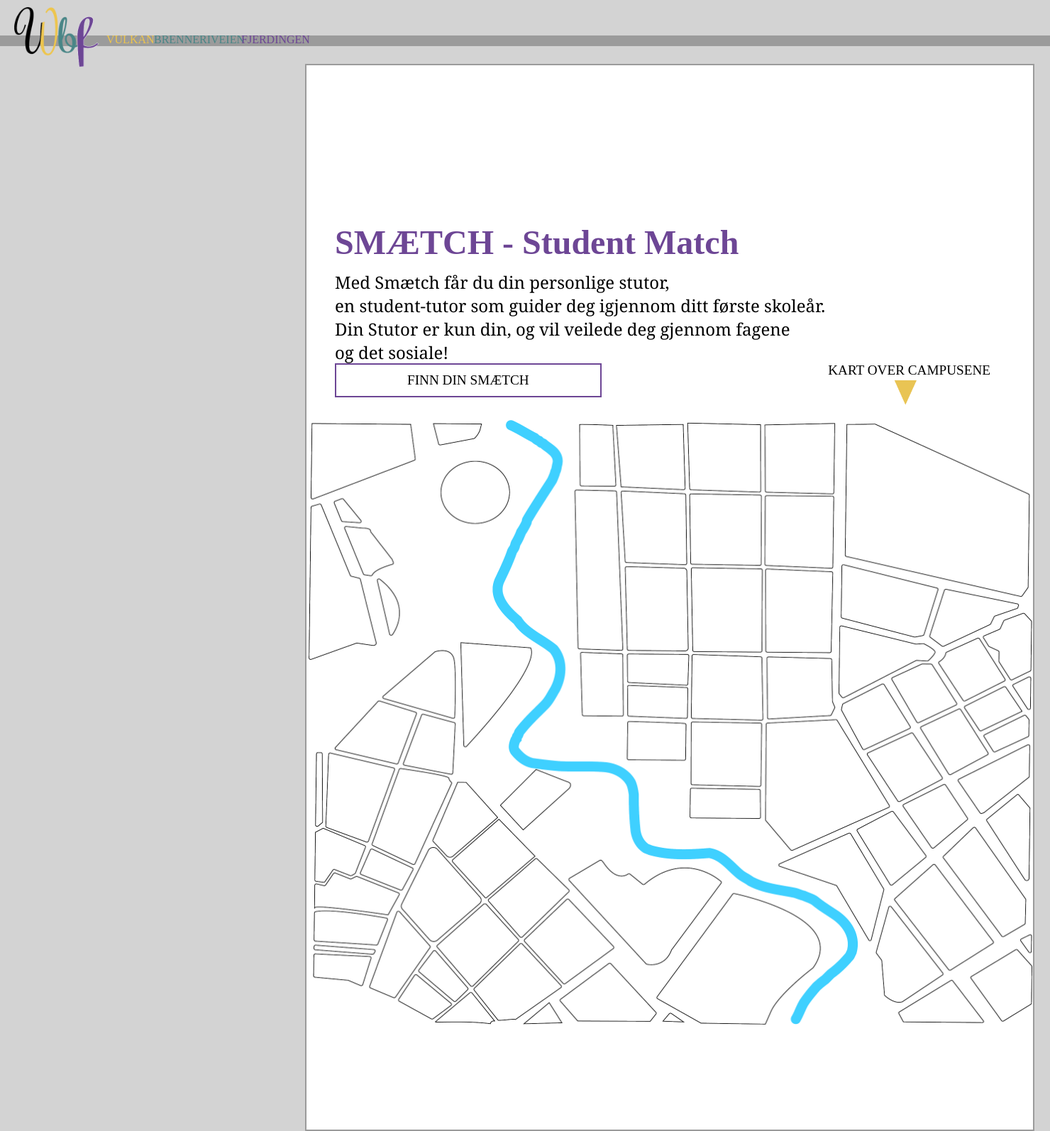
After one commit to RobinFlaks/webprosjekt-gruppe27, a PHP site: page /forside.html in a window 1480 px wide. The commit adds this page. Shown: the whole page at 71% size. Run offline with PHP 8.4, Linux system fonts and the light colour scheme.

Commit message:
Endringer på forside, med litt animasjon

```diff
--- a/forside.css
+++ b/forside.css
@@ -1,75 +1,191 @@
-html, body {
+html,
+body {
     margin: auto;
     height: 100%;
-
+    background-color: lightgray;
 }
 
-
 #header1 {
-    position: relative;
+    position: fixed;
     margin: auto;
     width: 100%;
     height: 50px;
     overflow: visible;
     background-color: lightgray;
-
 }
 
 #header2 {
-    position: relative;
+    position: fixed;
     margin: auto;
     width: 100%;
     height: 15px;
     overflow: visible;
-    background-color: #bfbfbf;
+    background-color: #9b9b9b;
+    top: 50px;
 }
 
 #kart {
     position: absolute;
     margin: auto;
-    width: 1024px;
-    top: 620px;
-    left: 440px;
-}
-
-#headerText {
-    font-family: arial;
-    font-size: 1.4em;
-    color: white;
-    position: absolute;
-    right: 20px;0
+    width: 1020px;
+    top: 500px;
+    left: 3px;
 
 }
 
+/* #meny {
+    font-family: cambria;
+    font-size: 1.4em;
+    color: white;
+    position: fixed;
+    right: 20px;
+} */
+
 #logo {
-    position: absolute;
+    position: fixed;
     width: 120px;
     left: 20px;
     overflow: visible;
-    top: -40px;
+    top: 10px;
 }
 
-#container2 {
+#container1 {
     position: absolute;
     margin: auto;
     width: 1024px;
-    height: 500px;
-    background-color: #bfbfbf;
-    top: 100px;
-    left: 450px;
-    opacity: 0.8;
+    height: 1500px;
+    background-color: white;
+    top: 90px;
+    left: 430px;
     overflow: hidden;
+    border: 2px solid #9b9b9b;
 
 }
 
-#studenter {
+#linkS a:link, a:visited {
     position: absolute;
-    margin: auto;
-    width: 1024px;
+    left: 40px;
+    top: 420px;
+    font-family: century gothic;
+    font-size: 1.2em;
+    background-color: white;
+    color: black;
+    padding: 11px 100px;
+    text-align: center;
+    text-decoration: none;
+    display: inline-block;
+    border: 2px solid #6d4695;
+}
+
+a:hover, a:active {
+    background-color: lightgray;
 
 }
 
-//** #footer {
+#text {
+    position: absolute;
+    font-family: cambria;
+    font-size: 3em;
+    left: 400px;
+    top: 150px;
+    color: white;
+}
+
+#logotekst1 {
+    position: absolute;
+    top: -19px;
+    font-family: century gothic;
+    left: 150px;
+    color: #edc54d;
+}
+
+#logotekst2 {
+    position: absolute;
+    top: -19px;
+    font-family: century gothic;
+    left: 217px;
+    color: #498687;
+
+}
+
+#logotekst3 {
+    position: absolute;
+    top: -19px;
+    font-family: century gothic;
+    left: 340px;
+    color: #6d4695;
+}
+
+
+#overskrift {
+    position: relative;
+    font-family: century gothic;
+    font-size: 3em;
+    color: #6d4695;
+    left: 40px;
+    top: 190px;
+    -webkit-animation-name: tekst;
+    -webkit-animation-duration: 5s;
+    -webkit-animation-delay: 0s;
+    -webkit-animation-fill-mode: forwards;
+}
+
+#infotekst {
+    position: relative;
+    font-family: cambria;
+    font-size: 1.5em;
+    color: black;
+    left: 40px;
+    top: 170px;
+    -webkit-animation-name: tekst;
+    -webkit-animation-duration: 5s;
+    -webkit-animation-delay: 0s;
+    -webkit-animation-fill-mode: forwards;
+}
+
+@-webkit-keyframes tekst {
+    0% {
+        left: -700px;
+    }
+    100% {
+        left: 40px;
+    }
+}
+
+#kartInfo {
+    position: absolute;
+    right: 60px;
+    top: 400px;
+    font-family: century gothic;
+    font-size: 1.2em;
+}
+
+#pil {
+    position: relative;
+    left: 1255px;
+    width: 40px;
+    top: 550px;
+    -webkit-animation-name: pilAnim;
+    -webkit-animation-duration: 2s;
+    -webkit-animation-delay: 0s;
+    -webkit-animation-iteration-count: infinite;
+    -webkit-animation-fill-mode: linear;
+}
+
+@keyframes pilAnim {
+    0% {
+        top: 550px;
+    }
+    50% {
+        top: 530px;
+    }
+    100% {
+        top: 550px;
+    }
+}
+
+
+/* #footer {
     position: fixed;
     width: 100%;
     height: 200px;
@@ -77,5 +193,4 @@ html, body {
     background-color: #bfbfbf;
     opacity: 0.5;
 
-}
-**/
+} */
--- /dev/null
+++ b/forside.html
@@ -0,0 +1,61 @@
+<!DOCTYPE html>
+<html>
+
+<head>
+    <meta charset="utf-8">
+    <meta http-equiv="X-UA-Compatible" content="IE=edge">
+    <meta name="viewport" content="width=device-width, initial-scale=1">
+    <meta name="description" content="">
+    <meta name="author" content="">
+    <link href="forside.css" rel="stylesheet" type="text/css">
+
+    <title>Forside</title>
+
+</head>
+
+<body>
+
+    <div>
+
+        <div id="header1">
+            <!-- <h1 id="meny">meny meny meny meny</h1> --></div>
+
+        <div id="header2"><img id="logo" src="Bilderforside/logo123.png">
+
+        <p id="logotekst1">VULKAN</p>
+        <p id="logotekst2">BRENNERIVEIEN</p>
+        <p id="logotekst3">FJERDINGEN</p>
+
+        </div>
+
+
+
+    </div>
+
+
+
+<div id="container1">
+
+
+
+    <h1 id="overskrift">SMÆTCH - Student Match</h1>
+
+    <p id="infotekst">Med Smætch får du din personlige stutor, <br>en student-tutor som guider deg igjennom ditt første skoleår.<br>
+    Din Stutor er kun din, og vil veilede deg gjennom fagene <br>og det sosiale!</p>
+
+    <div id="linkS"><a href=studentreg.html>FINN DIN SMÆTCH</a></div>
+
+    <p id="kartInfo">KART OVER CAMPUSENE</p>
+
+
+
+    <div><img id="kart" src="Bilderforside/Kart2.png"></div>
+
+    </div>
+
+    <div><img id="pil" src="Bilderforside/gulpil.png"></div>
+
+</body>
+
+
+</html>
```
Also changed, not shown: gulpil.png (added).
